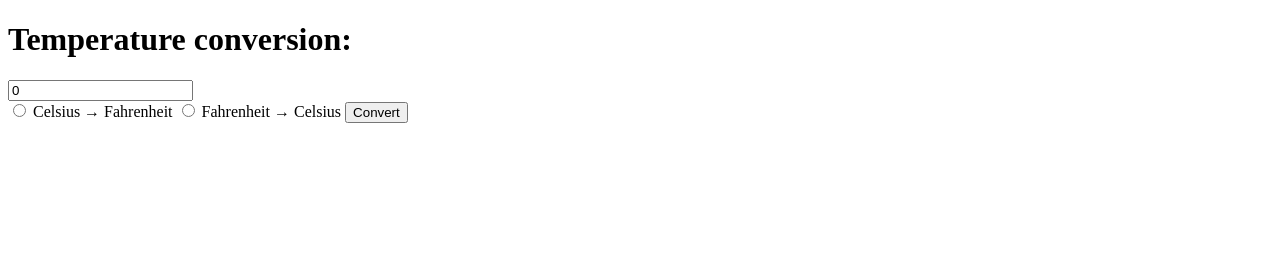
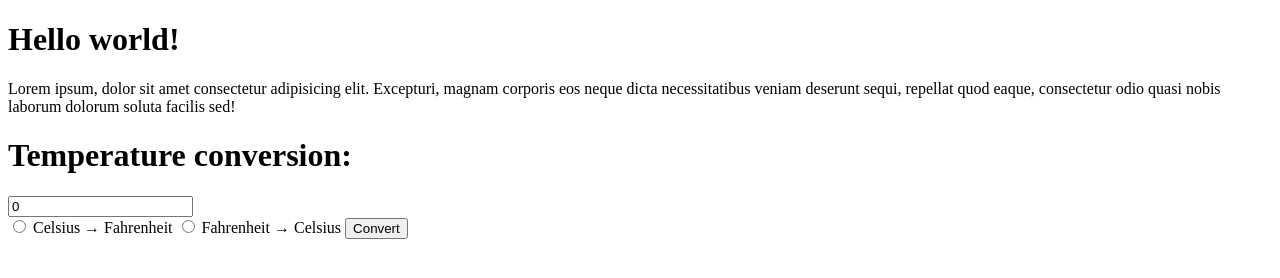
Before and after one commit to lochinbek9/prectica, a plain HTML site: page index.html in a window 1280 px wide. Drawn offline with Linux system fonts and the light colour scheme.

Commit message:
h1 hero section added

```diff
--- a/index.html
+++ b/index.html
@@ -6,6 +6,12 @@
     <title>Document</title>
 </head>
 <body>
+
+    <h1>Hello world!</h1>
+
+    <div class="container">
+        <p>Lorem ipsum, dolor sit amet consectetur adipisicing elit. Excepturi, magnam corporis eos neque dicta necessitatibus veniam deserunt sequi, repellat quod eaque, consectetur odio quasi nobis laborum dolorum soluta facilis sed!</p>
+    </div>
 
     <form>
         <h1>Temperature conversion:</h1>
```
Also changed, not shown: css/main.css (added).
